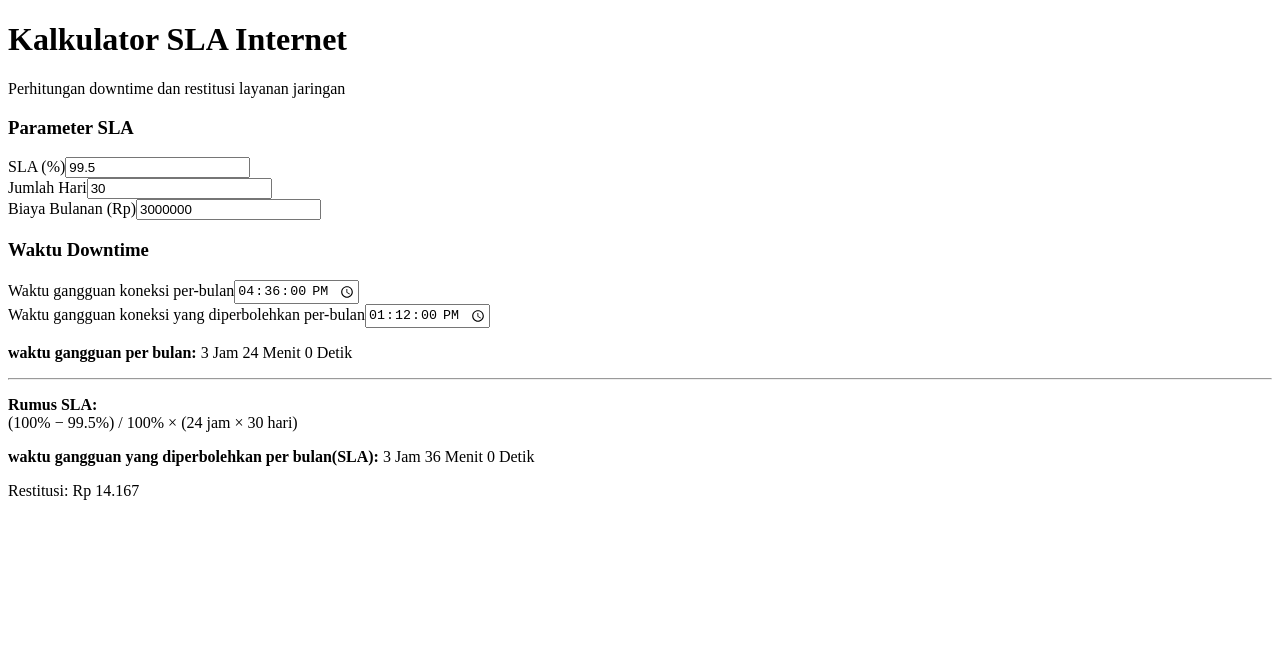
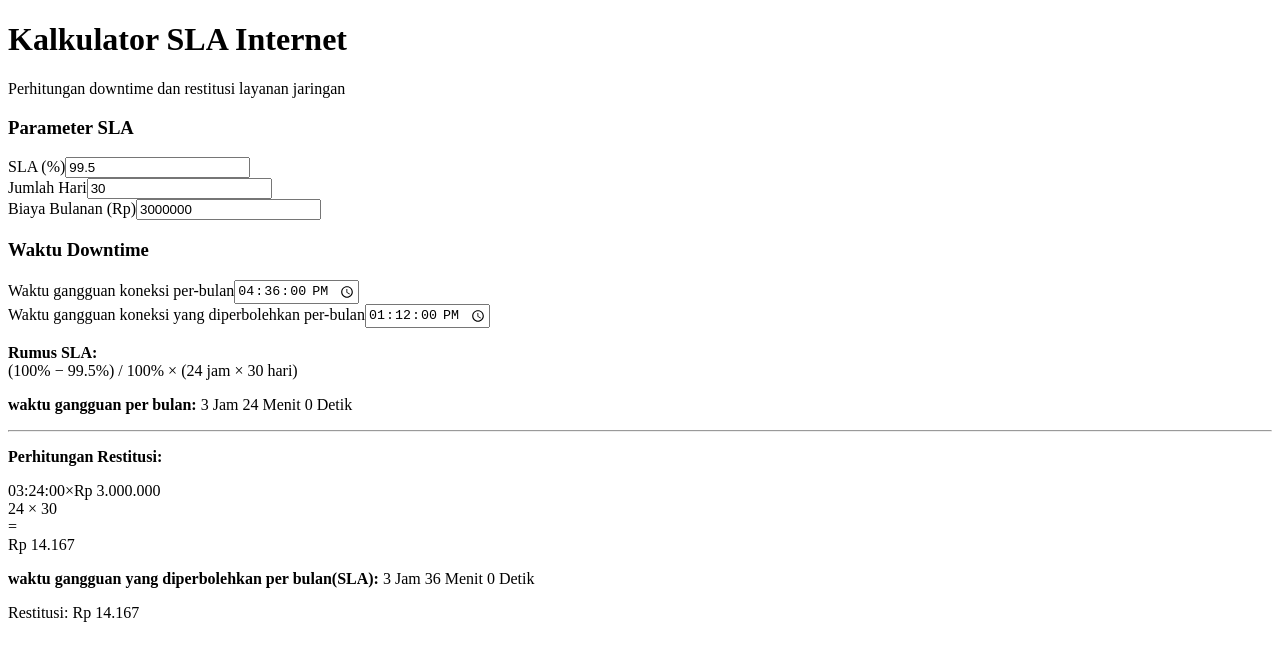
Before and after one commit to MuhamadFahmiRizal/KalkulatorSLA, a Next.js app: page / in a window 1280 px wide. Shown: the top 660 px of the page. Built offline with nearby package versions, Linux system fonts and the light colour scheme.

Commit message:
Add restitution calculation display to page

```diff
--- a/app/page.tsx
+++ b/app/page.tsx
@@ -133,16 +133,45 @@ export default function Home() {
 
         <section className="result-box">
           <p>
-            <b>waktu gangguan per bulan:</b> {jam} Jam {menit} Menit {detikSisa} Detik
-          </p>
-          <hr />
-          <p>
             <b>Rumus SLA:</b><br />
             <span className="formula">
               (100% − {slaNum}%) / 100% × (24 jam × {hariNum} hari)
             </span>
+          </p>
+          <p>
+            <b>waktu gangguan per bulan:</b> {jam} Jam {menit} Menit {detikSisa} Detik
+          </p>
+          <hr />
 
-          </p>
+<p><b>Perhitungan Restitusi:</b></p>
+
+<div className="formula-box">
+  <div className="formula-fraction">
+    <div className="top">
+      <span className="time">
+        {jam.toString().padStart(2, "0")}:
+        {menit.toString().padStart(2, "0")}:
+        {detikSisa.toString().padStart(2, "0")}
+      </span>
+      <span className="operator">×</span>
+      <span className="money">
+        Rp {biayaNum.toLocaleString("id-ID")}
+      </span>
+    </div>
+
+    <div className="line"></div>
+
+    <div className="bottom">
+      24 × {hariNum}
+    </div>
+  </div>
+
+  <div className="equal">=</div>
+
+  <div className="result-money">
+    Rp {Math.round(restitusi).toLocaleString("id-ID")}
+  </div>
+</div>
 
           <p>
             <b>waktu gangguan yang diperbolehkan per bulan(SLA):</b>{" "}
```
